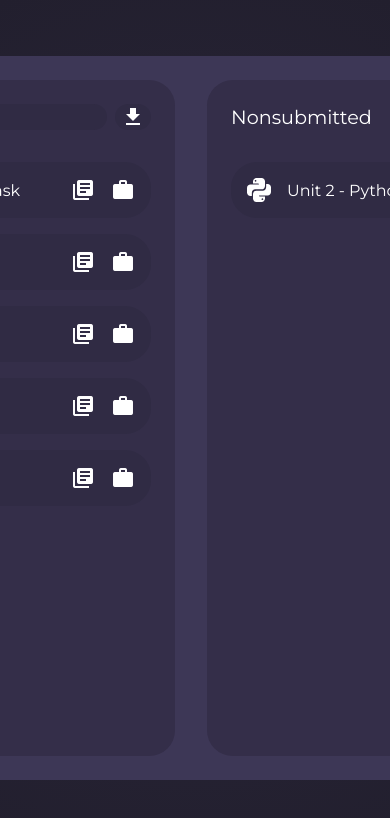
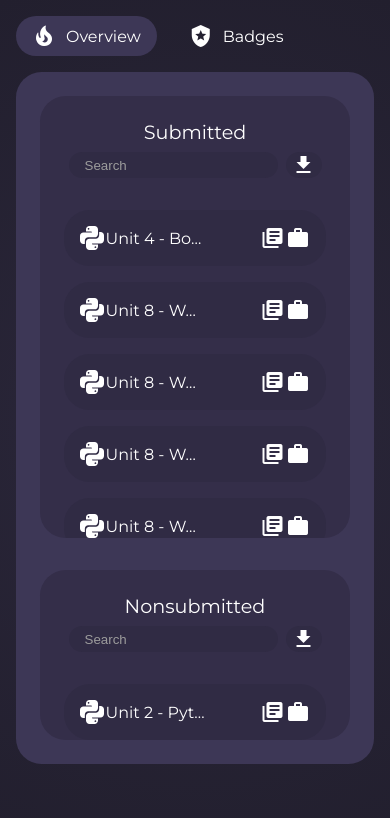
Before and after one commit to liamdebellada/ada-coding-portal, a Next.js app: page /submission in a window 390 px wide. Shown: the top 818 px of the page. Built offline with nearby package versions, Linux system fonts and the light colour scheme; no server answers.

Commit message:
Made user submissions & badges page responsive

```diff
--- a/styles/submissionList.module.css
+++ b/styles/submissionList.module.css
@@ -232,3 +232,83 @@ scrollbar-width: none;
     width: 100%;
     max-width: 20rem;
 }
+
+@media only screen and (max-width: 1060px) {
+    .submissionList {
+        grid-row: unset;
+        grid-column: 1;
+    }
+
+    .fillHeight {
+        min-width: 100%;
+        padding: 1rem;
+    }
+}
+
+
+@media only screen and (max-width: 530px) {
+    .slHeader {
+        flex-direction: column;
+        gap: 0.5rem;
+    }
+
+    .titleContainer {
+        width: 150px;
+    }
+}
+
+
+@media only screen and (max-width: 500px) {
+    .titleContainer {
+        width: 100px;
+    }
+
+    .sectionData {
+        gap: 0.1rem;
+    }
+}
+
+
+@media only screen and (max-width: 890px) {
+    .bRow {
+        grid-row: unset;
+        grid-column: 1;
+    }
+    .badgesMain {
+        overflow-y: scroll;
+    }
+}
+
+
+@media only screen and (max-width: 460px) {
+    .bRow {
+        padding: 0.5rem;
+        padding-left: 0;
+        padding-right: 0;
+    }
+}
+
+
+@media only screen and (max-width: 420px) {
+    .badgeIconContainer {
+        height: 75px;
+        width: auto;
+    }
+
+    .bBadge {
+        flex-direction: column;
+    }
+
+    .bTitle {
+        text-align: center;
+    }
+
+    .bDescription {
+        text-align: center;
+    }
+
+    .bInfo {
+        width: 100%;
+        align-items: center;
+    }
+}
```
